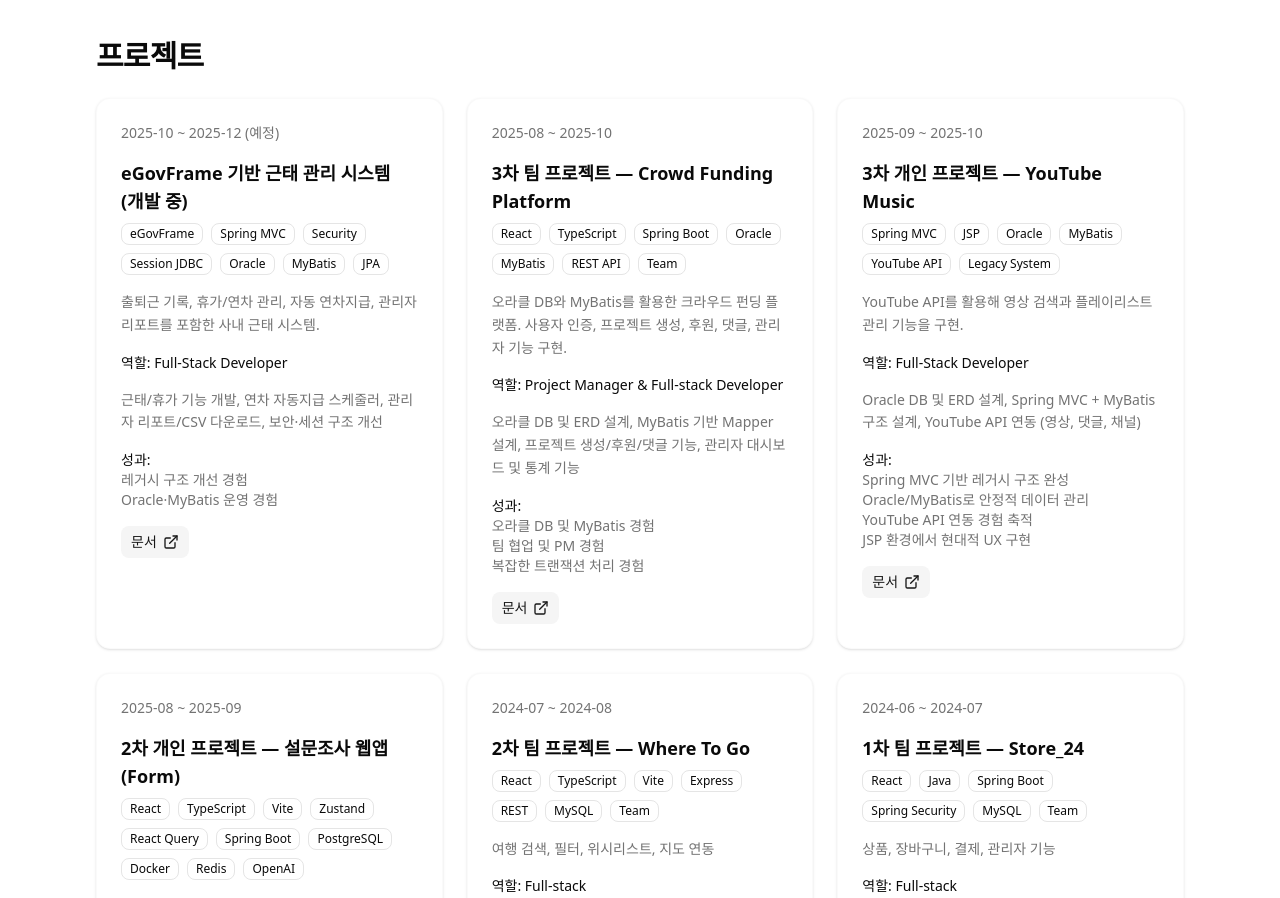
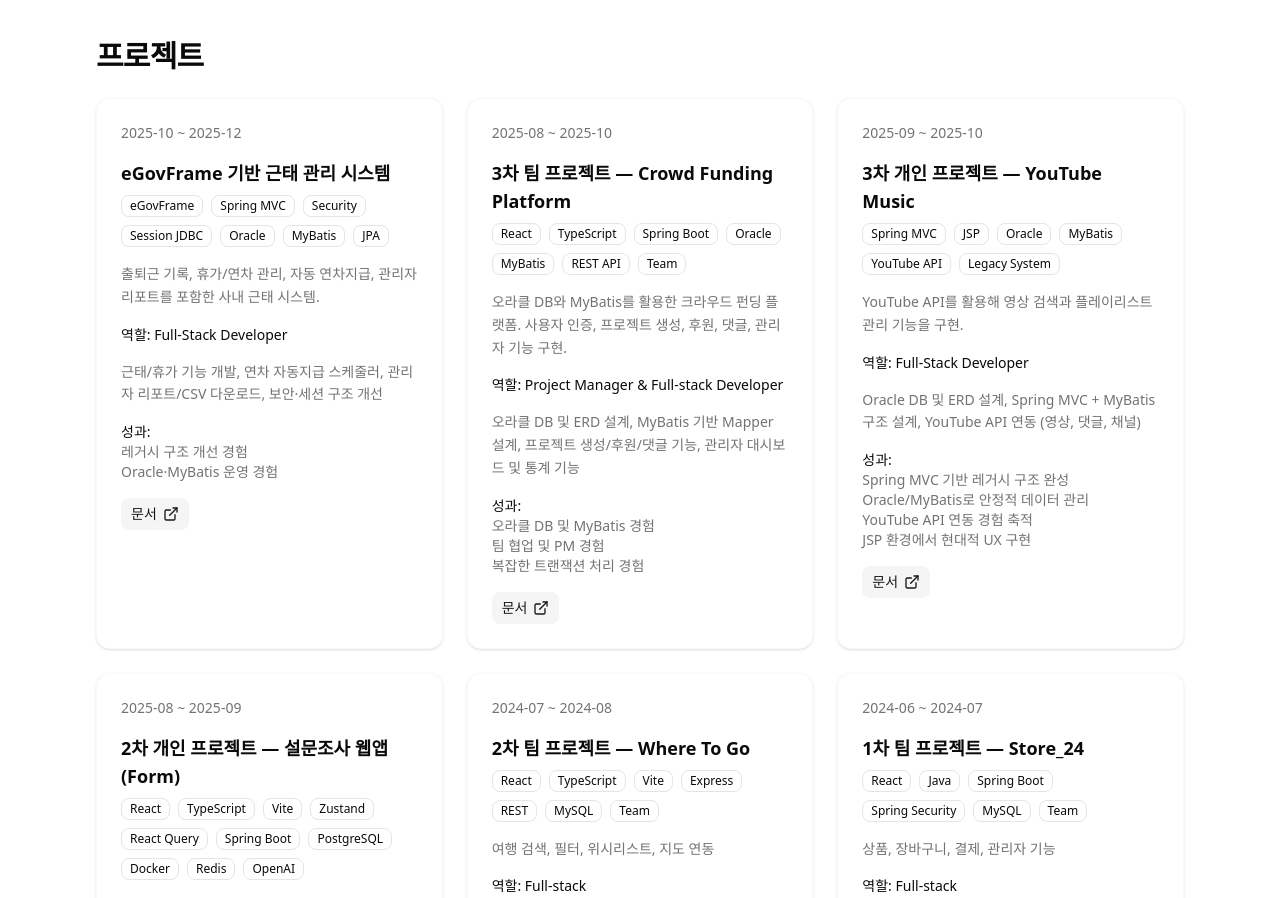
Before and after one commit to KRMGJ/portfolio.github.io, a React (Vite) app: page / in a window 1280 px wide. Shown: the part 900-1798 px from the top of the page. Built offline with nearby package versions, Linux system fonts and the light colour scheme.

Commit message:
fix: 근태 관리 시스템 프로젝트 이름 및 기간 수정

```diff
--- a/src/data/portfolioData.ts
+++ b/src/data/portfolioData.ts
@@ -99,12 +99,12 @@ export type ProjectLink = { label: string; href: string };
 
 export const projects = [
     {
-        name: "eGovFrame 기반 근태 관리 시스템 (개발 중)",
+        name: "eGovFrame 기반 근태 관리 시스템",
         tags: [
             "eGovFrame", "Spring MVC", "Security",
             "Session JDBC", "Oracle", "MyBatis", "JPA"
         ],
-        period: "2025-10 ~ 2025-12 (예정)",
+        period: "2025-10 ~ 2025-12",
         summary:
             "출퇴근 기록, 휴가/연차 관리, 자동 연차지급, 관리자 리포트를 포함한 사내 근태 시스템.",
         role: "Full-Stack Developer",
```
